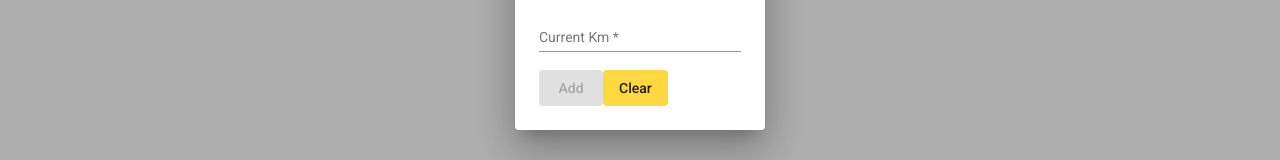
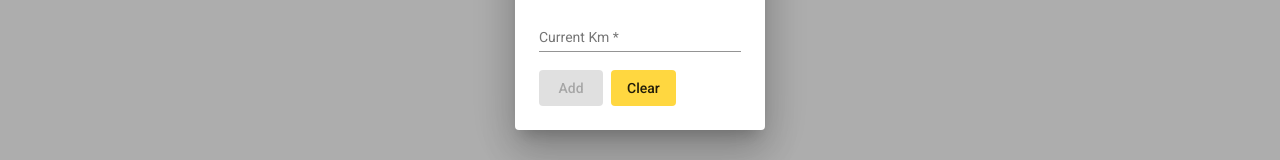
Before and after one commit to youma85/FleetManagement, an Angular app: page /vehicles in a window 1280 px wide. Both pictures are taken after a click on the button "New Vehicle". Shown: the part 397-557 px from the top of the page. Built offline with nearby package versions, Linux system fonts and the light colour scheme.

Commit message:
improve Style

```diff
--- a/src/app/vehicle-dialog/vehicle-dialog.component.css
+++ b/src/app/vehicle-dialog/vehicle-dialog.component.css
@@ -1,3 +1,8 @@
 .example-full-width {
   width: 100%;
 }
+
+.button-row button,
+.button-row a {
+  margin-right: 8px;
+}
```
Also changed, not shown: 1 other file (tests, documents, lock files or other folders).
